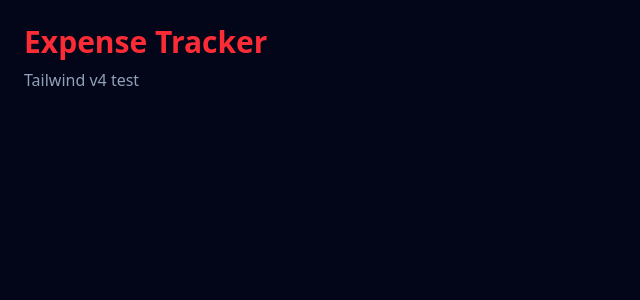
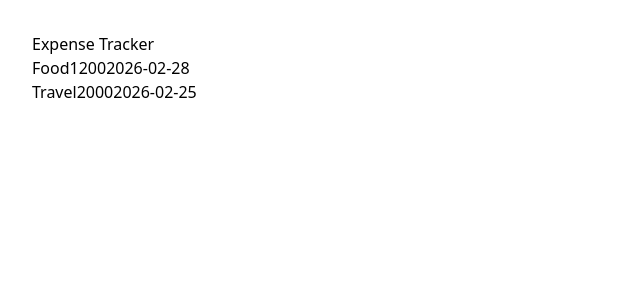
Before and after one commit to NishuSingh-12/expense-tracker-app, a React (Vite) app: page / in a window 1280 px wide. Shown: the top 300 px of the page, without its empty margins (0-640 px from the left). Built offline with nearby package versions, Linux system fonts and the light colour scheme.

Commit message:
add expense data model and render list

```diff
--- a/src/App.jsx
+++ b/src/App.jsx
@@ -1,8 +1,32 @@
+import { useState } from "react";
+
 export default function App() {
+  const [expenses, setExpenses] = useState([
+    {
+      id: "1",
+      category: "Food",
+      amount: 1200,
+      date: "2026-02-28",
+    },
+    {
+      id: "2",
+      category: "Travel",
+      amount: 2000,
+      date: "2026-02-25",
+    },
+  ]);
   return (
-    <div className="min-h-screen bg-slate-950 text-slate-100 p-6">
-      <h1 className="text-3xl font-bold text-red-500">Expense Tracker</h1>
-      <p className="mt-2 text-slate-400">Tailwind v4 test</p>
+    <div className="p-8">
+      <h1>Expense Tracker</h1>
+      <ul>
+        {expenses.map((expense) => (
+          <li key={expense.id}>
+            <span>{expense.category}</span>
+            <span>{expense.amount}</span>
+            <span>{expense.date}</span>
+          </li>
+        ))}
+      </ul>
     </div>
   );
 }
```
